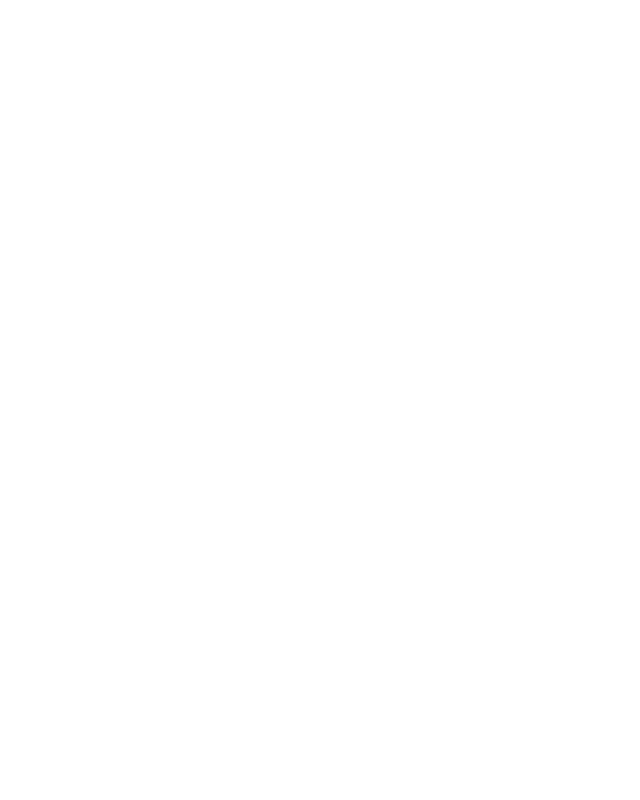
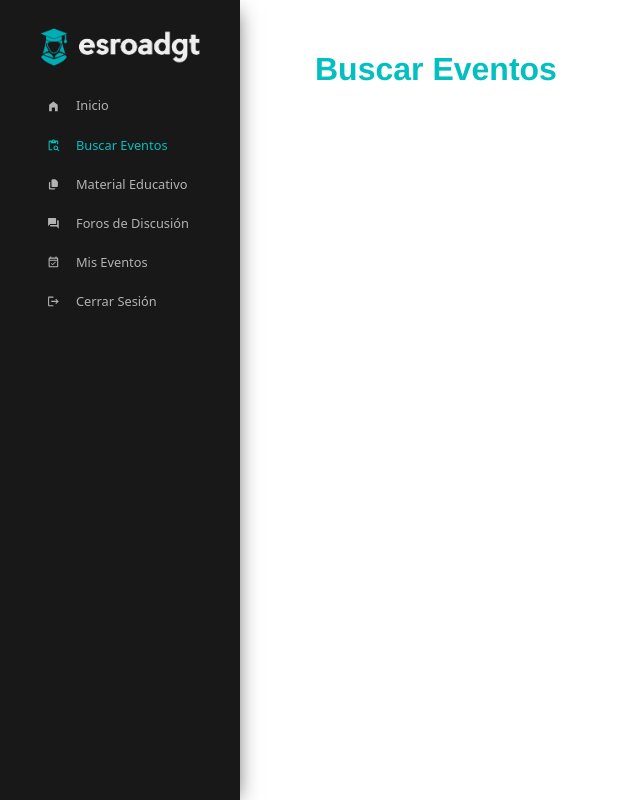
Before and after one commit to elderpum/AYD1_PROYECTO1_G3, a React (Create React App) app in the folder frontend/: page /buscarEvento in a window 1280 px wide. Before the commit this address had no page. Shown: the whole page, without its empty margins (0-640 px from the left). Built offline with nearby package versions, Linux system fonts and the light colour scheme.

Commit message:
Se agregaron links al Sidebar + Creacion Vista BuscarEventos
Se agregaron links al sidebar para algunas vistas y se creo la vista para la busqueda de eventos.

```diff
--- a/frontend/src/App.js
+++ b/frontend/src/App.js
@@ -10,6 +10,7 @@
 import { Main } from './pages/Main/Main';
 import { HistorialEvento } from './pages/HistorialEventos/HistorialEvento';
 import { MisEventos } from './pages/MisEventos/MisEventos';
+import { BuscarEventos } from './pages/BuscarEventos/BuscarEventos';
 
 
 function App() {
@@ -31,8 +32,10 @@
           <Route path="/ver-material" element={<VerMaterial />} />
           <Route path="/historial-eventos" element={<HistorialEvento />} />
           <Route path="/misEventos" element={<MisEventos />} />
+          <Route path="/buscarEvento" element={<BuscarEventos isOrganizador={false}/>}/>
+          <Route path="/foro" element={<Main isOrganizador={false}/>}/>
 
-          <Route path="/org/buscarEvento" element={<Main isOrganizador={true}/>}/>
+          <Route path="/org/buscarEvento" element={<BuscarEventos isOrganizador={true}/>}/>
           <Route path="/org/foro" element={<Main isOrganizador={true}/>}/>
         </Routes>
       </BrowserRouter>
--- a/frontend/src/components/Sidebar.css
+++ b/frontend/src/components/Sidebar.css
@@ -17,6 +17,7 @@
     flex-direction: column;
     gap: 1rem;
     padding: 0 1rem;
+    text-decoration: none;
 }
 
 .option {
@@ -29,6 +30,7 @@
     cursor: pointer;
     font-size: max(1vw, 0.5em, 0.5rem);
     transition: 0.3s ease-in-out;
+    text-decoration: none;
     &:hover {
     color: white;
     }
--- a/frontend/src/components/Sidebar.js
+++ b/frontend/src/components/Sidebar.js
@@ -4,6 +4,7 @@
 import { MdHomeFilled, MdLogout, MdOutlineEventAvailable, MdForum, MdContentPasteSearch } from "react-icons/md";
 import { HiDocumentDuplicate } from "react-icons/hi";
 import { styled } from 'styled-components';
+import { Link } from "react-router-dom";
 
 import 'bootstrap/dist/css/bootstrap.min.css';
 import './Sidebar.css';
@@ -16,14 +17,18 @@
           <img src={Logo} alt='soundstream' />
         </div>
         <ul className='ul_sidebar'>
-          <li className={`option d-flex align-items-center ${opcionActiva === 'incio' ? 'activo': ''}`}>
+          <Link to="/main" style={{ color: 'inherit', textDecoration: 'none'}}>
+            <li className={`option d-flex align-items-center ${opcionActiva === "inicio" ? "activo": " "}`}>
               <MdHomeFilled />
               <span>Inicio</span>
             </li>
+          </Link>
+          <Link to={`${isOrganizador ? "/org/buscarEvento": "/buscarEvento"}`} style={{ color: 'inherit', textDecoration: 'none'}}>
             <li className={`option d-flex align-items-center ${opcionActiva === "buscar" ? "activo": " "}`}>
               <MdContentPasteSearch />
               <span>Buscar Eventos</span>
             </li>
+          </Link>
           {isOrganizador ? (
             <li className={`option d-flex align-items-center ${opcionActiva === "agregarmaterial" ? "activo": " "}`}>
               <HiDocumentDuplicate />
@@ -40,10 +45,12 @@
             <span>Foros de Discusión</span>
           </li>
           {isOrganizador ? (
+            <Link to="/misEventos" style={{ color: 'inherit', textDecoration: 'none'}}>
               <li className={`option d-flex align-items-center ${opcionActiva === "miseventos" ? "activo": " "}`}>
                 <MdOutlineEventAvailable />
                 <span>Mis Eventos</span>
               </li>
+            </Link>
           ) : (
             <li className={`option d-flex align-items-center ${opcionActiva === "historial" ? "activo": " "}`}>
               <MdOutlineEventAvailable />
--- /dev/null
+++ b/frontend/src/pages/BuscarEventos/BuscarEventos.js
@@ -0,0 +1,106 @@
+import React from 'react';
+import styled from 'styled-components';
+import Grid from '@mui/material/Grid';
+import Button from '@mui/material/Button';
+
+import 'bootstrap/dist/css/bootstrap.min.css';
+
+import { Titulo } from '../../components/Titulo';
+import { Sidebar } from '../../components/Sidebar'
+import { Link } from "react-router-dom"; // import de la libreria para el ruteo de la pagina
+
+export function BuscarEventos(props) {
+    /* PETICION DE TODOS LOS EVENTOS */
+    var eventos = [
+        {
+            "titulo": "Taller de programación 1",
+            "descripcion": "Taller para estudiantes principiantes en POO.",
+            "fecha": "2023-10-29",
+            "hora": "12:00",
+            "duracion": "02:00:00",
+            "ubicacion": "En la sala de Meetf dfa sfdsfdasfads ff fasfads fadsfd fgdgfasfads",
+            "categorias": ["Programacion"],
+            "costo": "0.00",
+            "img": "https://images.unsplash.com/photo-1619410283995-43d9134e7656?ixlib=rb-4.0.3&ixid=M3wxMjA3fDB8MHxzZWFyY2h8MTd8fHByb2dyYW1taW5nfGVufDB8fDB8fHww&w=1000&q=80",
+            "formato": "Virtual",
+            "materiales": ""
+        },
+        {
+            "titulo": "Taller de programación 2",
+            "descripcion": "Los comentarios son parte de los temas de discusión, que se proporcionan, pueden existir una cantidad sin fin de comentarios para cada tema de discusión, para poder dejar un tema se debe contar con sesión activa en la plataforma, los campos que solicita al realizar un",
+            "fecha": "2023-10-29",
+            "hora": "14:00",
+            "duracion": "02:00:00",
+            "ubicacion": "En la sala de Meet",
+            "categorias": ["Programacion", "Sistemas"],
+            "costo": "0.00",
+            "img": "https://empresas.blogthinkbig.com/wp-content/uploads/2019/11/Imagen3-245003649.jpg?w=800",
+            "formato": "Virtual",
+            "materiales": ""
+        },
+        {
+            "titulo": "Taller de programación 3",
+            "descripcion": "Talle para estudiantes principiantes en Golang",
+            "fecha": "2023-10-29",
+            "hora": "16:00",
+            "duracion": "02:00:00",
+            "ubicacion": "En la sala de Meet",
+            "categorias": ["Programacion", "Sistemas"],
+            "costo": "0.00",
+            "img": "https://i.pinimg.com/736x/ae/ca/bb/aecabbb80f83af71ad05737e2ae2a483.jpg",
+            "formato": "Virtual",
+            "materiales": ""
+        },
+        {
+            "titulo": "Taller de programación 4",
+            "descripcion": "Talle para estudiantes principiantes en IA.",
+            "fecha": "2023-10-29",
+            "hora": "18:00",
+            "duracion": "02:00:00",
+            "ubicacion": "En la sala de Meet",
+            "categorias": ["Programacion", "Matematica", "Sistemas", "Ciencia"],
+            "costo": "0.00",
+            "img": "https://cdn.computerhoy.com/sites/navi.axelspringer.es/public/media/image/2023/06/ia-3056634.jpg?tf=3840x",
+            "formato": "Virtual",
+            "materiales": ""
+        },
+    ]
+
+    return (
+        <Container>
+            <Sidebar isOrganizador={true} opcionActiva={'buscar'}/>
+            <BodyContent>
+                <Titulo titulo={'Buscar Eventos'}/>
+            </BodyContent>
+        </Container>
+    )
+}
+
+/*
+FALTA>
+    mostrar material extra
+*/
+
+const BodyContent = styled.div`
+flex: 0.8;
+bottom: 0;
+padding-left: 75px;
+padding-right: 75px;
+padding-bottom: 150px;
+`
+
+const Container = styled.div`
+display: flex;
+`
+
+
+
+/*
+Los estudiantes y organizadores pueden buscar los eventos disponibles en el momento
+para ello tendrán un módulo de búsqueda para los eventos, donde podrán filtrar:
+● Por Nombre
+● Por Rangos de Fecha
+● Por Categorías
+Al seleccionar un evento podrá acceder a la información detallada del evento, como también
+la opción de asistir o comprar un boleto para el evento.
+*/
--- a/frontend/src/pages/Main/Main.js
+++ b/frontend/src/pages/Main/Main.js
@@ -6,10 +6,10 @@
 import 'bootstrap/dist/css/bootstrap.min.css';
 import './Main.css'
 
-export function Main(props) {
+export function Main({isOrganizador}) {
     return (
         <Container>
-            <Sidebar/>
+            <Sidebar isOrganizador={true} opcionActiva={"inicio"}/>
         </Container>
     )
 }
```
Lines whose indentation alone changed are shown as unchanged.
